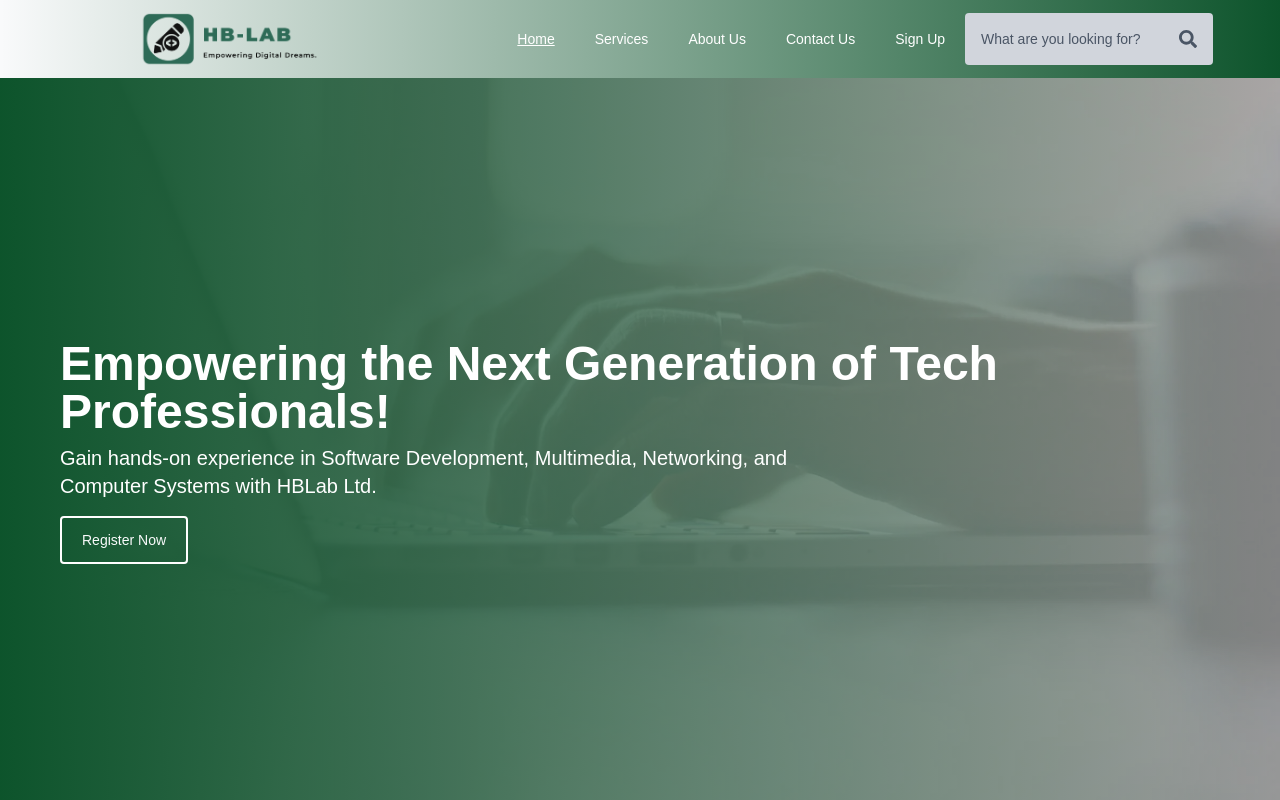
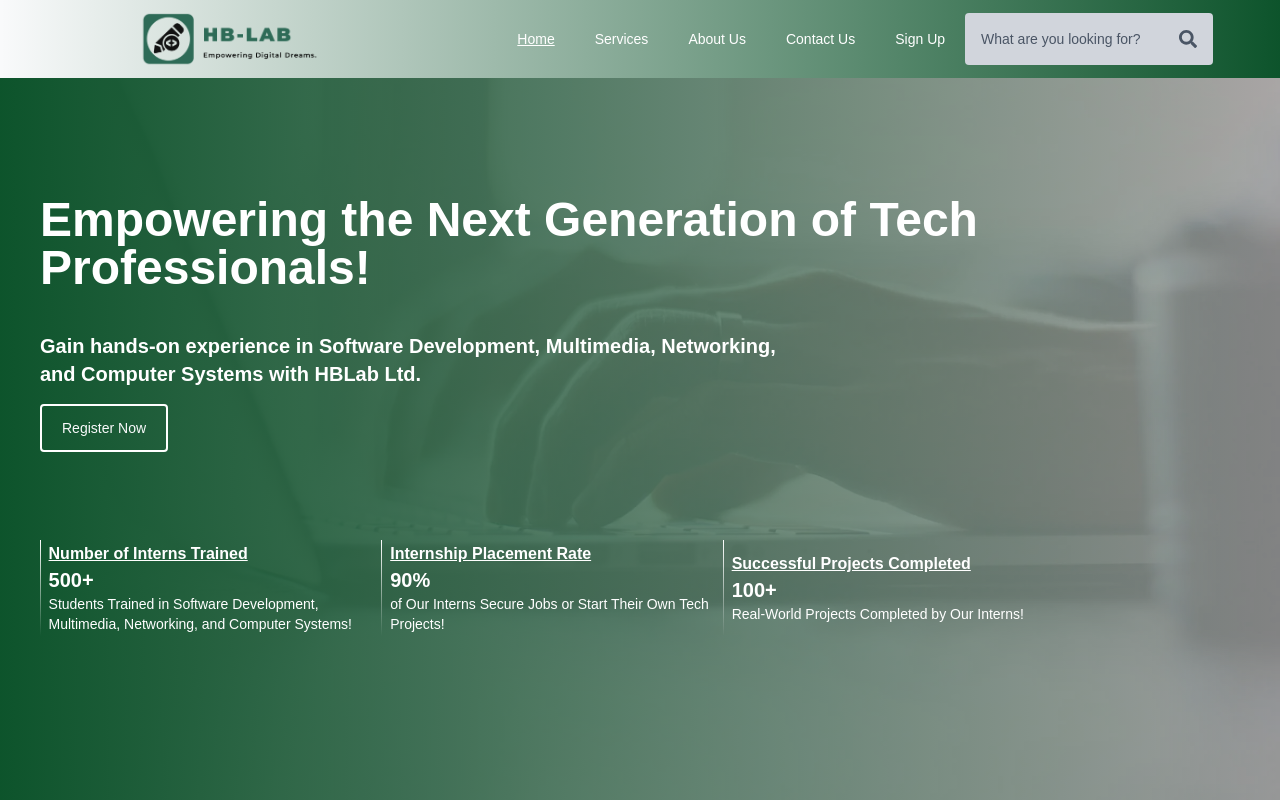
Before and after one commit to realkwizera/HB-Lab-frontend, a React (Vite) app: page / in a window 1280 px wide. Shown: the top 800 px of the page. Built offline with nearby package versions, Linux system fonts and the light colour scheme.

Commit message:
add transaction and anmation on hello section

```diff
--- a/package.json
+++ b/package.json
@@ -12,7 +12,9 @@
   "dependencies": {
     "@iconify/react": "^5.2.0",
     "@tailwindcss/vite": "^4.0.4",
+    "framer-motion": "^12.4.2",
     "react": "^19.0.0",
+    "react-countup": "^6.5.3",
     "react-dom": "^19.0.0",
     "react-icons": "^5.4.0",
     "react-router-dom": "^7.1.5",
--- a/src/components/HeroSection.jsx
+++ b/src/components/HeroSection.jsx
@@ -1,27 +1,95 @@
 import React from "react";
+import { motion } from "framer-motion";
+import CountUp from "react-countup";
 import banner from "../assets/handsonPC.webp";
 
 const HeroSection = () => {
   return (
     <div className="relative w-full h-screen flex items-center">
-      <img
-        src={banner}
-        alt="relative"
-        className="w-full h-full object-cover contrast-40"
-      />
-      <div className="absolute inset-0 bg-gradient-to-r from-green-900 to-transparent opacity-100"></div>
+      {/* Background Image */}
+      <img src={banner} alt="relative" className="w-full h-full object-cover contrast-40" />
+      <div className="absolute inset-0 bg-gradient-to-r from-green-900 bg-opacity-70"></div>
 
-      <div className="absolute lg:top-2/5 top-1/3 left-10 p-5 rounded-lg max-w-screen-lg mx-auto">
-        <label className="lg:font-black font-black text-white lg:text-5xl text-2xl">
+      {/* Main Content */}
+      <div className="absolute left-10 mt-10 rounded-lg max-w-screen-lg mx-auto">
+        <motion.label
+          initial={{ opacity: 0, y: -30 }}
+          animate={{ opacity: 1, y: 0 }}
+          transition={{ duration: 1 }}
+          className="lg:font-black font-black text-white lg:text-5xl text-xl"
+        >
           Empowering the Next Generation of Tech Professionals!
-        </label>
-        <p className="flex text-start text-white mt-2 lg:w-3/4 break-words text-xl">
-          Gain hands-on experience in Software Development, Multimedia,
-          Networking, and Computer Systems with HBLab Ltd.
-        </p>
-        <button className="mt-4 py-3 px-5 bg-transparent border-2 rounded border-white text-gray-50 text-sm hover:bg-white hover:text-green-900 hover:font-semibold">
+        </motion.label>
+        <motion.p
+          initial={{ opacity: 0, y: -20 }}
+          animate={{ opacity: 1, y: 0 }}
+          transition={{ duration: 1, delay: 0.3 }}
+          className="flex text-start text-white mt-2 lg:w-3/4 break-words font-bold lg:text-xl text-sm lg:mt-10"
+        >
+          Gain hands-on experience in Software Development, Multimedia, Networking, and Computer Systems with HBLab Ltd.
+        </motion.p>
+        <motion.button
+          initial={{ opacity: 0, scale: 0.8 }}
+          animate={{ opacity: 1, scale: 1 }}
+          transition={{ duration: 0.5, delay: 0.6 }}
+          className="mt-4 py-3 px-5 bg-transparent border-2 rounded border-white text-gray-50 text-sm hover:bg-white hover:text-green-900 hover:font-semibold"
+        >
           Register Now
-        </button>
+        </motion.button>
+
+        {/* Statistics Section with Count Animation */}
+        <div className="grid lg:grid-cols-3 grid-cols-1 my-auto w-full h-fit lg:mt-10 lg:pt-10 text-white">
+          {/* Stat 1 */}
+          <motion.div
+            initial={{ opacity: 0, y: 30 }}
+            animate={{ opacity: 1, y: 0 }}
+            transition={{ duration: 0.8, delay: 0.3 }}
+            className="flex md:mx-0 mx-auto m-2"
+          >
+            <div className="w-[1px] h-24 bg-gradient-to-b from-white to-transparent lg:inline"></div>
+            <div className="flex flex-col my-auto px-2">
+              <h1 className="font-bold text-sm lg:text-base underline">Number of Interns Trained</h1>
+              <h1 className="font-bold lg:text-xl text-sm">
+                <CountUp start={0} end={500} duration={3} />+
+              </h1>
+              <p className="text-white">Students Trained in Software Development, Multimedia, Networking, and Computer Systems!</p>
+            </div>
+          </motion.div>
+
+          {/* Stat 2 */}
+          <motion.div
+            initial={{ opacity: 0, y: 30 }}
+            animate={{ opacity: 1, y: 0 }}
+            transition={{ duration: 0.8, delay: 0.6 }}
+            className="flex md:mx-0 mx-auto m-2"
+          >
+            <div className="w-[1px] h-24 bg-gradient-to-b from-white to-transparent lg:inline"></div>
+            <div className="flex flex-col my-auto px-2">
+              <h1 className="font-bold text-sm lg:text-base underline">Internship Placement Rate</h1>
+              <h1 className="font-bold lg:text-xl text-sm">
+                <CountUp start={0} end={90} duration={3} />%
+              </h1>
+              <p className="text-white">of Our Interns Secure Jobs or Start Their Own Tech Projects!</p>
+            </div>
+          </motion.div>
+
+          {/* Stat 3 */}
+          <motion.div
+            initial={{ opacity: 0, y: 30 }}
+            animate={{ opacity: 1, y: 0 }}
+            transition={{ duration: 0.8, delay: 0.9 }}
+            className="flex md:mx-0 mx-auto m-2"
+          >
+            <div className="w-[1px] h-24 bg-gradient-to-b from-white to-transparent lg:inline"></div>
+            <div className="flex flex-col my-auto px-2">
+              <h1 className="font-bold text-sm lg:text-base underline">Successful Projects Completed</h1>
+              <h1 className="font-bold lg:text-xl text-sm">
+                <CountUp start={0} end={100} duration={3} />+
+              </h1>
+              <p className="text-white">Real-World Projects Completed by Our Interns!</p>
+            </div>
+          </motion.div>
+        </div>
       </div>
     </div>
   );
```
Also changed, not shown: 1 other file (tests, documents, lock files or other folders).
